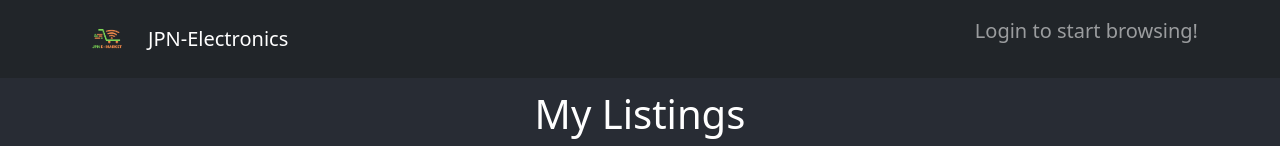
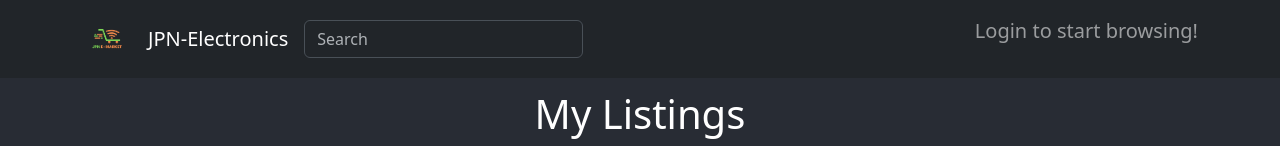
Before and after one commit to Phearakbothbunna/JPN-Electronics-Marketplace, a React (Create React App) app in the folder JPN-Electronics-Marketplace/src/main/frontend/: page /myListing in a window 1280 px wide. Shown: the top 146 px of the page. Built offline with nearby package versions, Linux system fonts and the light colour scheme.

Commit message:
Added search bar

```diff
--- a/JPN-Electronics-Marketplace/src/main/frontend/package.json
+++ b/JPN-Electronics-Marketplace/src/main/frontend/package.json
@@ -9,6 +9,7 @@
     "axios": "^1.6.7",
     "bootstrap": "^5.3.2",
     "js-cookie": "^3.0.5",
+    "mdbreact": "^5.2.0",
     "react": "^18.2.0",
     "react-bootstrap": "^2.10.1",
     "react-dom": "^18.2.0",
--- a/JPN-Electronics-Marketplace/src/main/frontend/src/Navbar.js
+++ b/JPN-Electronics-Marketplace/src/main/frontend/src/Navbar.js
@@ -5,7 +5,8 @@ import app_logo from './app_logo.png';
 import {useState} from "react";
 import {Link} from "react-router-dom";
 import {postNewProduct} from "./api/product";
-
+import React from "react";
+import { MDBCol } from "mdbreact";
 
 function CustomNavbar() {
 
@@ -18,7 +19,6 @@ function CustomNavbar() {
 
     const handleClose = () => setShow(false);
     const handleShow = () => setShow(true);
-    const requiredFields = ['productName', 'productPrice', 'productDescription', 'contactInfo'];
 
     const handleUpload = async (e) => {
         // We prevent user from submitting empty forms
@@ -71,6 +71,9 @@ function CustomNavbar() {
                 <Navbar.Brand as={Link} to="/home">
                     JPN-Electronics
                 </Navbar.Brand>
+                <MDBCol md="3">
+                    <input className="form-control" type="text" placeholder="Search" aria-label="Search" />
+                </MDBCol>
 
                 <Navbar.Collapse className="justify-content-end">
                     <Navbar.Text id="login-text">
@@ -79,6 +82,7 @@ function CustomNavbar() {
                                 Welcome <Link to="/myListing"> {userData.userName}</Link>
                                 <Button className="btn-upload" style={{marginLeft: '30px'}} onClick={handleShow}>Upload Product</Button>
                                 <Button className="btn_logout" style={{marginLeft: '30px'}} variant="outline-secondary" onClick={handleLogout}>Logout</Button>
+
                             </>
                         ) : (
                             <p>Login to start browsing!</p>
```
Also changed, not shown: 1 other file (tests, documents, lock files or other folders).
